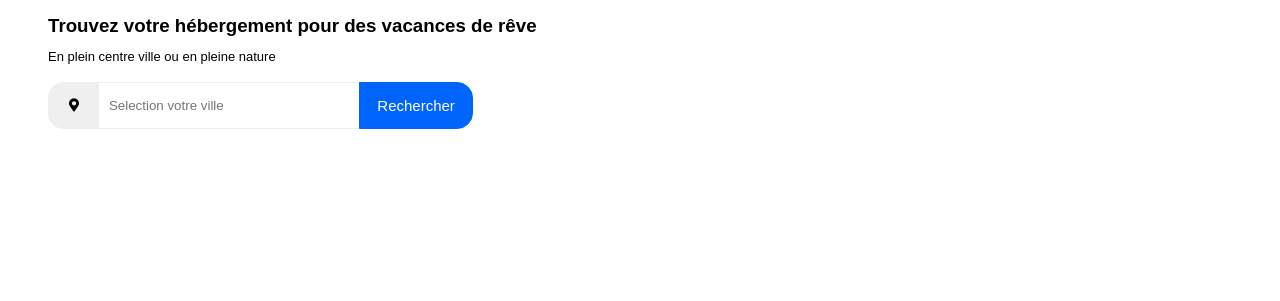
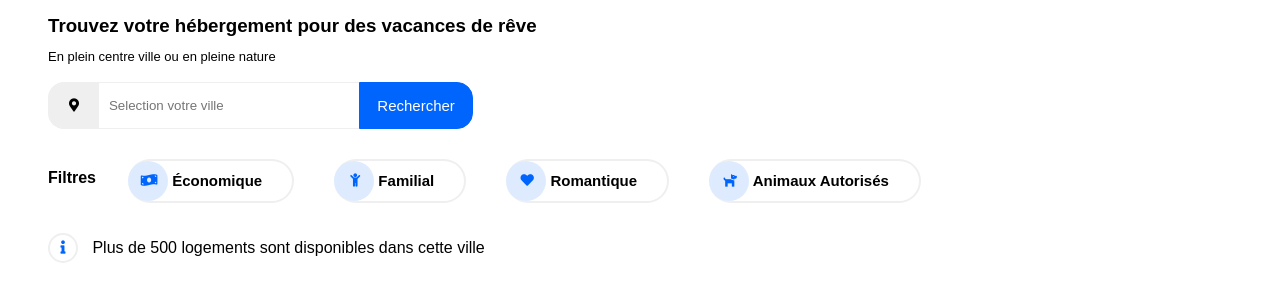
Before and after one commit to elhamraeisi/Reservia, a plain HTML site: page index.html in a window 1280 px wide. Shown: the part 103-404 px from the top of the page. Drawn offline with Linux system fonts and the light colour scheme; a web font is replaced by a local one.

Commit message:
:sparkles: add filters

```diff
--- a/assets/style/style.css
+++ b/assets/style/style.css
@@ -79,7 +79,6 @@ body{
   border-right: none;
   padding: 10px;
   height: 25px;
-  color: #9DBFAF;
 }
 
 .searchIcon {
@@ -106,3 +105,52 @@ body{
 .wrap{
   width: 35%;
 }
+
+/* Filter */
+
+.row{
+  display: flex;
+  flex-wrap: wrap;
+}
+
+.filter-text{
+  margin-right: 32px;
+  margin-top: 40px;
+  font-weight: bold;
+}
+
+.filter{
+  text-transform: capitalize;
+  font-weight: bold;
+  margin: 30px 0 20px 0;
+  padding-right: 30px;
+  font-size: 15px;
+  border: 2px solid #efefef;
+  border-radius: 50px;
+  border-left: none;
+  margin-right: 40px;
+  cursor: pointer;
+}
+
+.filter button{
+  width: 40px;
+  height: 40px;
+  border: 2px solid #DEEBFF;
+  border-right: none;
+  background: #DEEBFF;
+  text-align: center;
+  border-radius: 50px;
+  color: #0065FC;
+}
+
+/* info */
+
+.info button{
+  width: 30px;
+  height: 30px;
+  border: 2px solid #efefef;
+  border-radius: 50px;
+  margin: 10px 10px 0 0;
+  color: #0065FC;
+  background: #fff;
+}
--- a/index.html
+++ b/index.html
@@ -36,6 +36,31 @@
       </div>
     </div>
   </div>
+
+  <div class="row">
+    <p class="filter-text">Filtres</p>
+    <div class="filter">
+      <button><i class="fas fa-money-bill-wave"></i></button>
+      économique
+    </div>
+    <div class="filter">
+      <button><i class="fas fa-child"></i></button>
+      familial
+    </div>
+    <div class="filter">
+      <button><i class="fas fa-heart"></i></button>
+      romantique
+    </div>
+    <div class="filter">
+      <button><i class="fas fa-dog"></i></button>
+      animaux autorisés
+    </div>
+  </div>
+
+  <div class="info">
+    <button><i class="fas fa-info"></i></button>
+    Plus de 500 logements sont disponibles dans cette ville
+  </div>
 </body>
 
 <footer>
```
